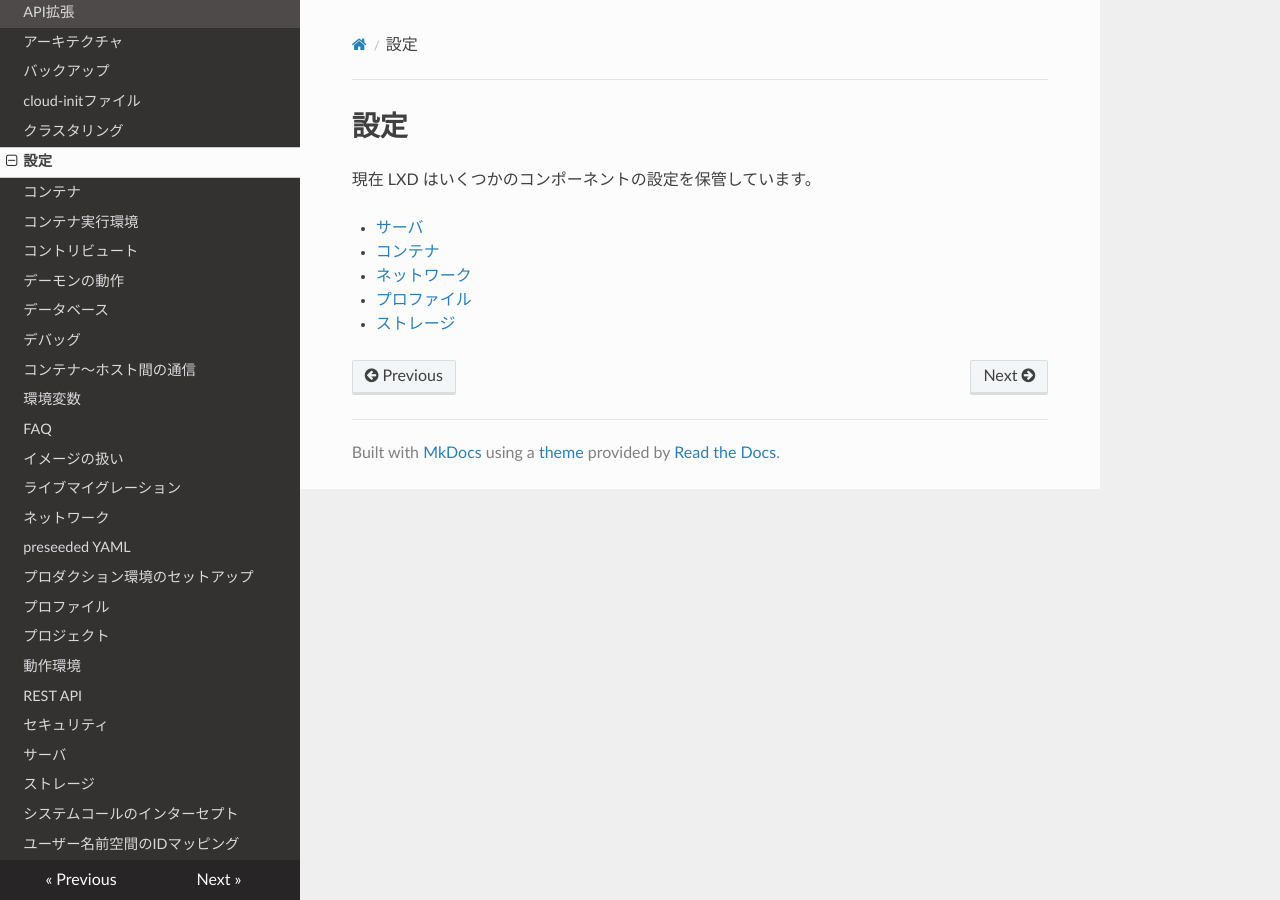
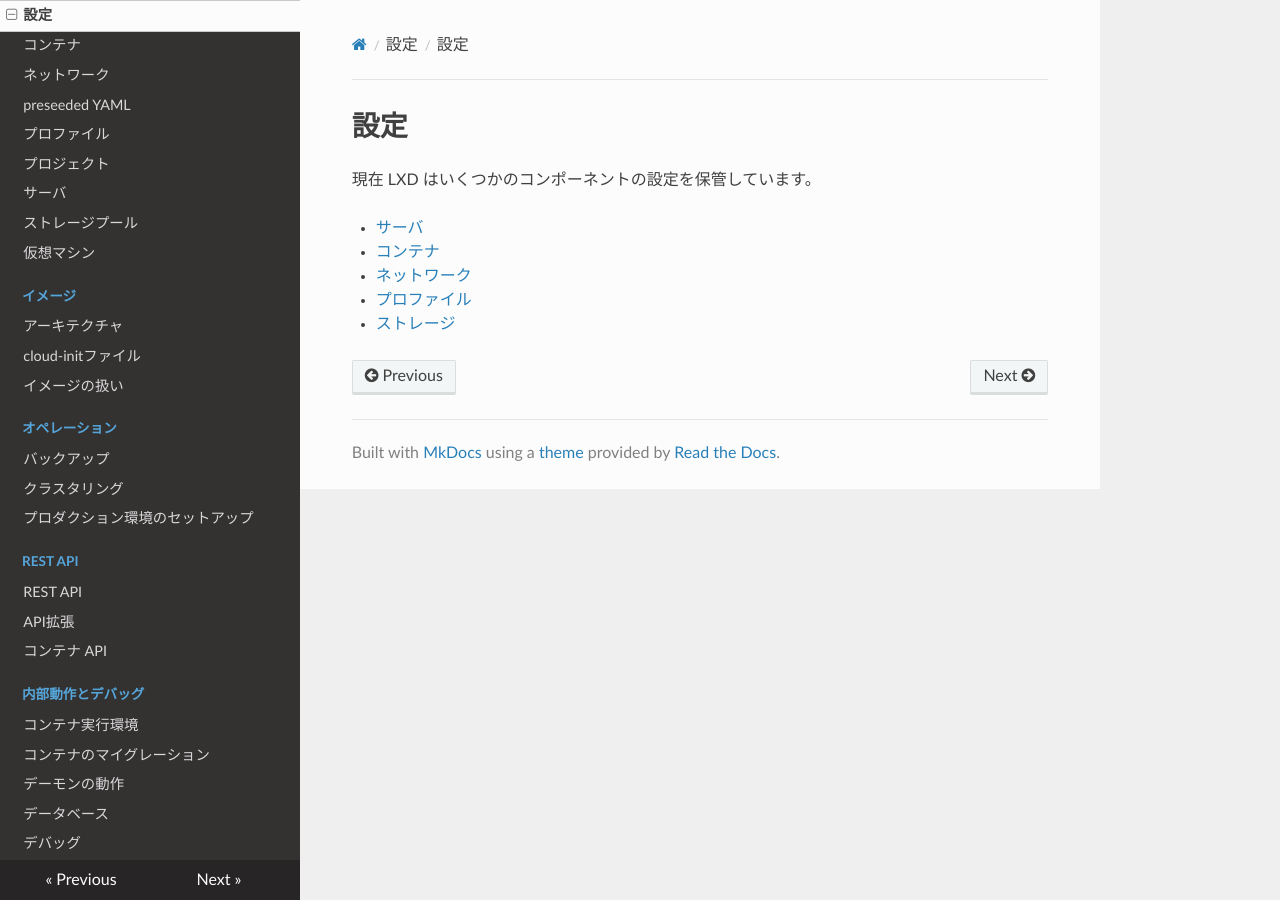
Before and after one commit to lxc-jp/lxd-ja, an MkDocs documentation site: the page built from doc/configuration.md, in a window 1280 px wide. Built offline with MkDocs 1.6.1, drawn with Linux system fonts in a browser that asks for light colours; nearby versions of some CDN libraries; old or Windows-style settings are respelled for this version of MkDocs.

Commit message:
Update menu to match official English documents
Signed-off-by: KATOH Yasufumi <karma@jazz.email.ne.jp>

```diff
--- a/mkdocs.yml
+++ b/mkdocs.yml
@@ -2,33 +2,40 @@ site_name: "LXDドキュメント翻訳プロジェクト"
 theme: readthedocs
 docs_dir: 'doc'
 pages:
-  - Home: index.md
-  - API拡張: api-extensions.md
-  - アーキテクチャ: architectures.md
-  - バックアップ: backup.md
-  - cloud-initファイル: cloud-init.md
-  - クラスタリング: clustering.md
-  - 設定: configuration.md
-  - コンテナ: containers.md
-  - コンテナ実行環境: container-environment.md
-  - コントリビュート: contributing.md
-  - デーモンの動作: daemon-behavior.md
-  - データベース: database.md
-  - デバッグ: debugging.md
-  - コンテナ〜ホスト間の通信: dev-lxd.md
-  - 環境変数: environment.md
-  - FAQ: faq.md
-  - イメージの扱い: image-handling.md
-  - ライブマイグレーション: migration.md
-  - ネットワーク: networks.md
-  - preseeded YAML: preseed.md
-  - プロダクション環境のセットアップ: production-setup.md
-  - プロファイル: profiles.md
-  - プロジェクト: projects.md
-  - 動作環境: requirements.md
-  - REST API: rest-api.md
-  - セキュリティ: security.md
-  - サーバ: server.md
-  - ストレージ: storage.md
-  - システムコールのインターセプト: syscall-interception.md
-  - ユーザー名前空間のIDマッピング: userns-idmap.md
+- Getting started:
+    - Getting started: index.md
+    - 動作環境: requirements.md
+    - FAQ: faq.md
+    - セキュリティ: security.md
+    - コントリビュート: contributing.md
+- 設定:
+    - 設定: configuration.md
+    - コンテナ: containers.md
+    - ネットワーク: networks.md
+    - preseeded YAML: preseed.md
+    - プロファイル: profiles.md
+    - プロジェクト: projects.md
+    - サーバ: server.md
+    - ストレージプール: storage.md
+    - 仮想マシン: virtual-machines.md
+- イメージ:
+    - アーキテクチャ: architectures.md
+    - cloud-initファイル: cloud-init.md
+    - イメージの扱い: image-handling.md
+- オペレーション:
+    - バックアップ: backup.md
+    - クラスタリング: clustering.md
+    - プロダクション環境のセットアップ: production-setup.md
+- REST API:
+    - REST API: rest-api.md
+    - API拡張: api-extensions.md
+    - コンテナ API: dev-lxd.md
+- 内部動作とデバッグ:
+    - コンテナ実行環境: container-environment.md
+    - コンテナのマイグレーション: migration.md
+    - デーモンの動作: daemon-behavior.md
+    - データベース: database.md
+    - デバッグ: debugging.md
+    - 環境変数: environment.md
+    - システムコールのインターセプト: syscall-interception.md
+    - ユーザー名前空間の設定: userns-idmap.md
```
